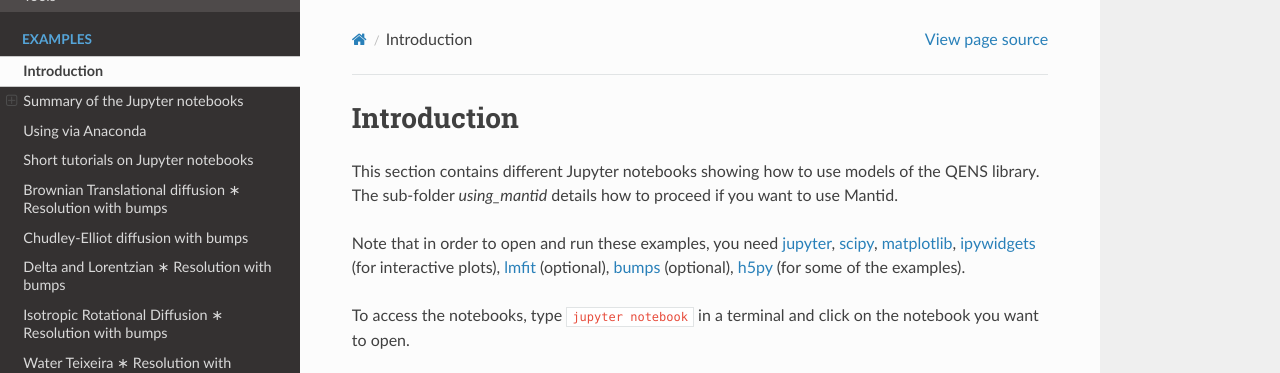
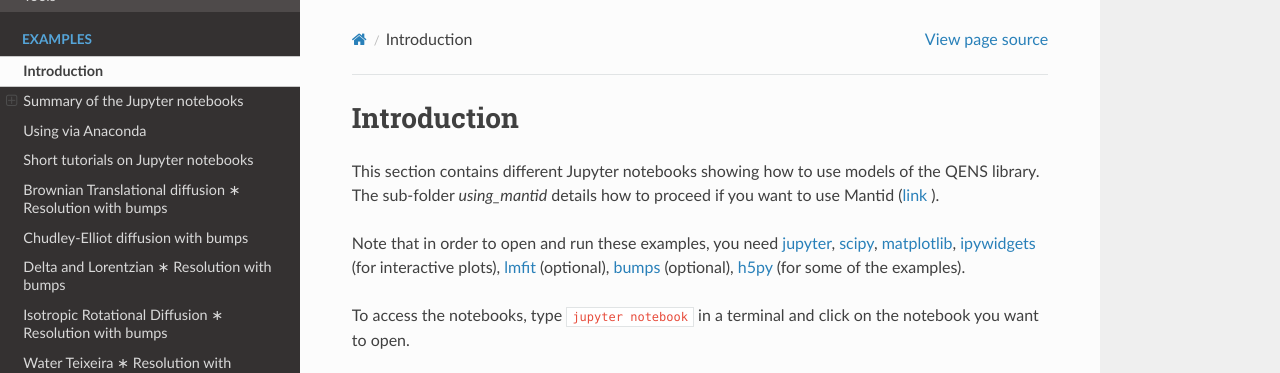
Before and after one commit to QENSlibrary/QENSmodels, a Sphinx documentation site: the page built from docs/examples/README.rst, in a window 1280 px wide and 900 px high. Shown: the top 373 px of the window. Built offline with Sphinx 7.4.7 and the Read the Docs theme 2.0.0, drawn with Linux system fonts in a browser that asks for light colours; pages that are not in the unit, such as notebooks, are missing from menus.

Commit message:
Added links to README files

```diff
--- a/README.rst
+++ b/README.rst
@@ -39,7 +39,8 @@ be performed if they are missing. Additional modules are required to run the exa
 examples show you how to run a fit with different minimizers using some of the QENS models. Details
 can be found in the
 `README file <https://github.com/QENSlibrary/QENSmodels/blob/master/docs/examples/README.rst>`_
-of the *examples* folder or in the online documentation.
+of the *examples* folder or in the online documentation. How to use Mantid to fit is described in
+this `document <https://github.com/QENSlibrary/QENSmodels/blob/master/docs/examples/using_mantid/README.rst>`_ .
 
 How to install?
 ---------------
--- a/docs/examples/README.rst
+++ b/docs/examples/README.rst
@@ -2,7 +2,8 @@ Introduction
 ^^^^^^^^^^^^
 
 This section contains different Jupyter notebooks showing how to use models of
-the QENS library. The sub-folder `using_mantid` details how to proceed if you want to use Mantid.
+the QENS library. The sub-folder `using_mantid` details how to proceed if you want to use Mantid
+(`link <https://github.com/QENSlibrary/QENSmodels/blob/master/docs/examples/using_mantid/README.rst>`_ ).
 
 Note that in order to open and run these examples, you need
 `jupyter <http://jupyter.org/>`_\ ,
```
